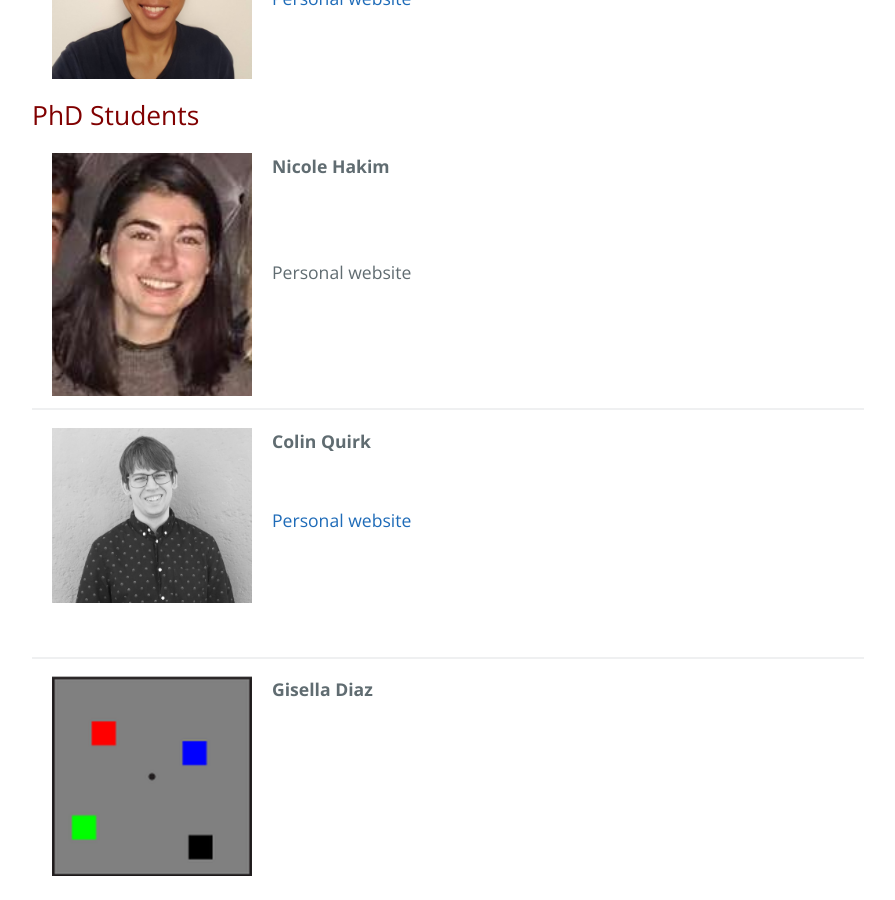
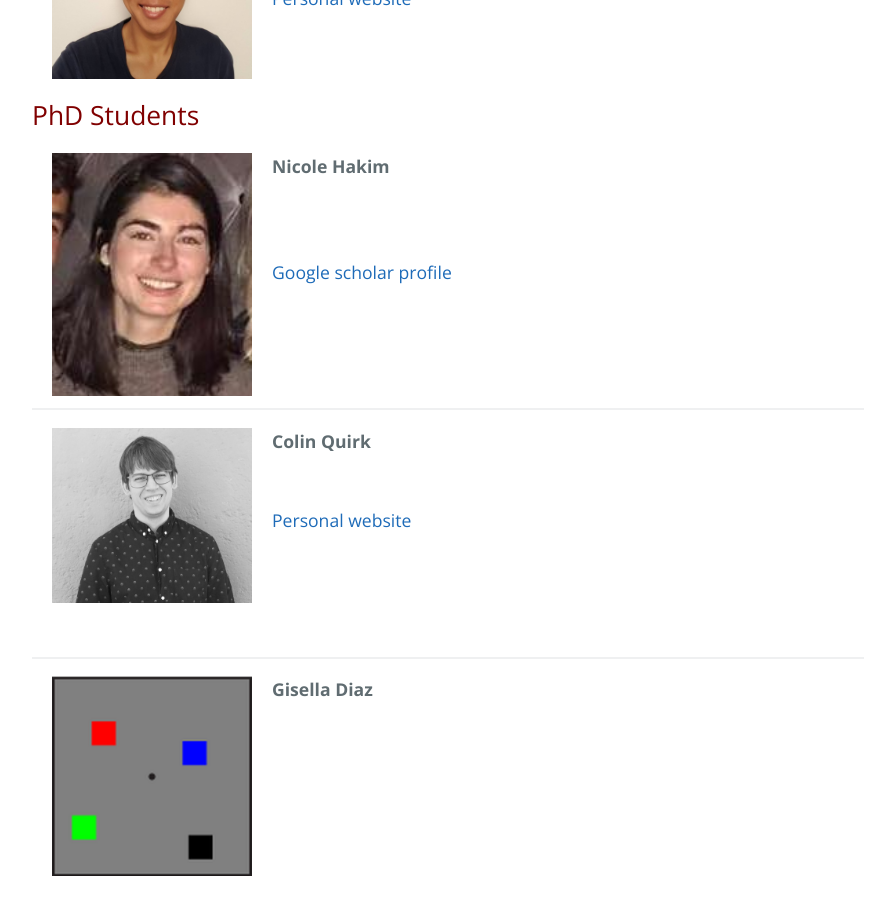
Before and after one commit to AwhVogelLab/awhvogellab.github.io, a Jekyll site: the page built from people.md, in a window 1280 px wide and 900 px high, scrolled down 1292 px. Shown: the whole window, without its empty margins (192-1087 px from the left). Built offline with Jekyll 4.4.1, drawn with Linux system fonts in a browser that asks for light colours; our own code applies the rules of GitHub Pages for plain Markdown files.

Commit message:
Adding nicole's google scholar

```diff
--- a/people.md
+++ b/people.md
@@ -39,7 +39,7 @@ University of Chicago  <br>
 
 ![Nicole](/files/images/hakim.jpg){: .image-left}**Nicole Hakim** <br>
 <br>
-Personal website
+[Google scholar profile](https://scholar.google.com/citations?user=0YNa8scAAAAJ&hl=en&oi=ao)
 <br>
 <br>
 <br>
```
